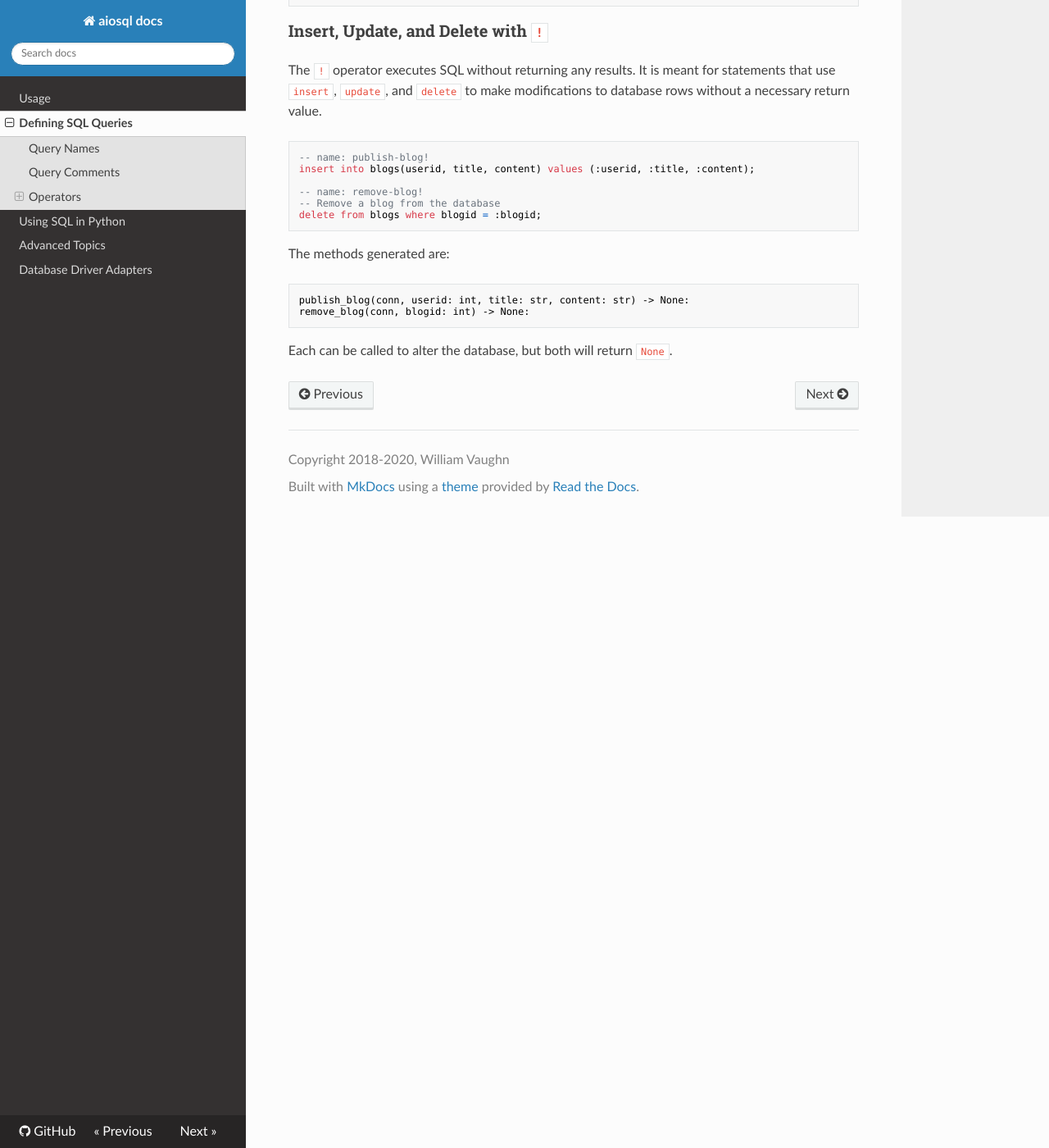
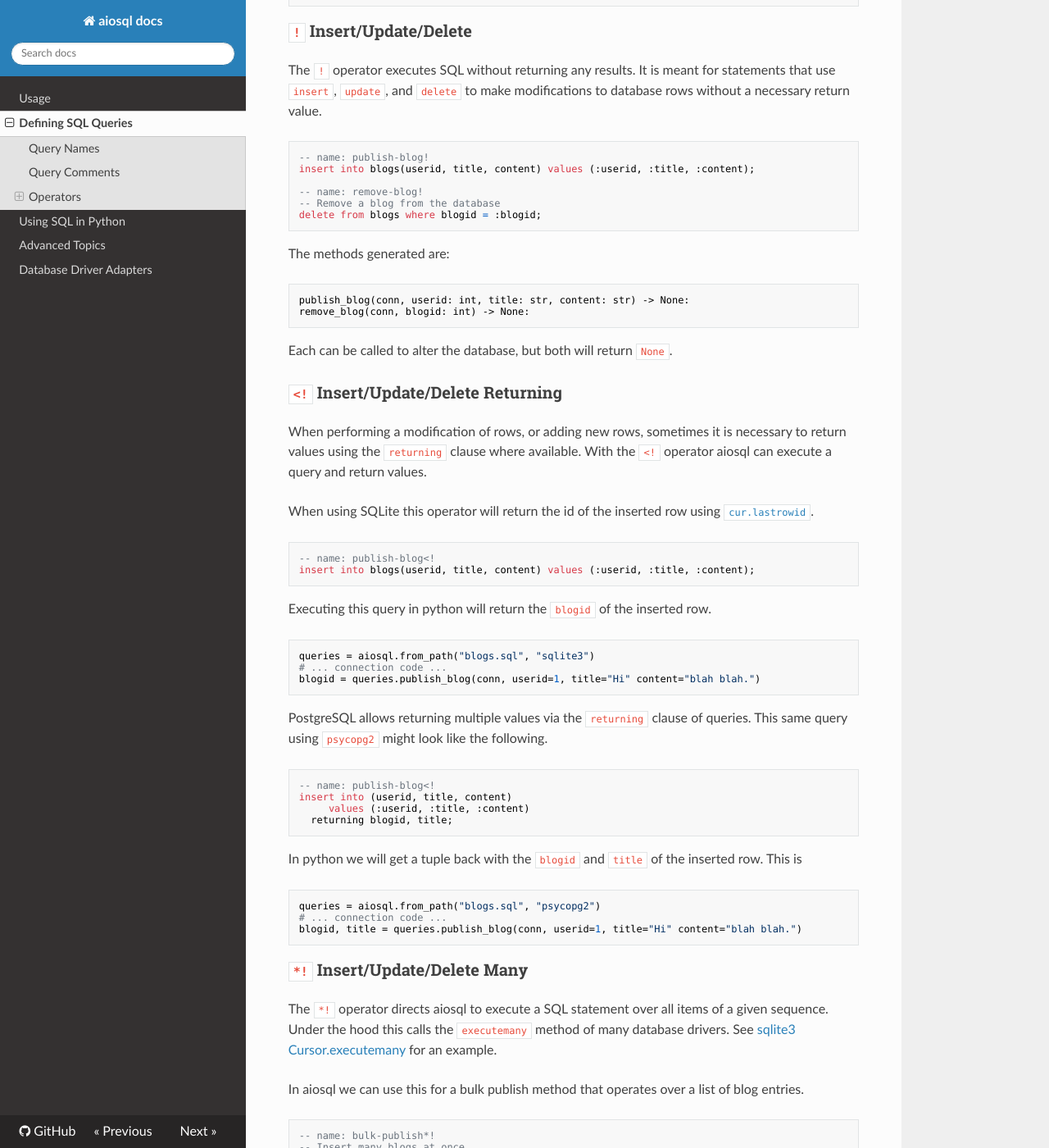
Before and after one commit to nackjicholson/aiosql, an MkDocs documentation site: the page built from docs/defining-sql-queries.md, in a window 1280 px wide and 1400 px high, scrolled down 1869 px. Shown: the whole window at 82% size. Built offline with MkDocs 1.6.1, drawn with Linux system fonts in a browser that asks for light colours; nearby versions of some CDN libraries; some of the changed text lies outside the part shown.

Commit message:
completed defining-queries.md docs

````diff
--- a/docs/defining-sql-queries.md
+++ b/docs/defining-sql-queries.md
@@ -93,3 +93,92 @@ remove_blog(conn, blogid: int) -> None:
 ```
 
 Each can be called to alter the database, but both will return `None`.
+
+### `<!` Insert/Update/Delete Returning
+
+When performing a modification of rows, or adding new rows, sometimes it is necessary to return values using the `returning` clause where available. With the `<!` operator aiosql can execute a query and return values.
+
+When using SQLite this operator will return the id of the inserted row using [`cur.lastrowid`](https://docs.python.org/3/library/sqlite3.html#sqlite3.Cursor.lastrowid).
+
+```sql
+-- name: publish-blog<!
+insert into blogs(userid, title, content) values (:userid, :title, :content);
+```
+
+Executing this query in python will return the `blogid` of the inserted row.
+
+```python
+queries = aiosql.from_path("blogs.sql", "sqlite3")
+# ... connection code ...
+blogid = queries.publish_blog(conn, userid=1, title="Hi" content="blah blah.")
+```
+
+PostgreSQL allows returning multiple values via the `returning` clause of queries. This same query using `psycopg2` might look like the following.
+
+```sql
+-- name: publish-blog<!
+insert into (userid, title, content)
+     values (:userid, :title, :content)
+  returning blogid, title;
+```
+
+In python we will get a tuple back with the `blogid` and `title` of the inserted row. This is
+
+```python
+queries = aiosql.from_path("blogs.sql", "psycopg2")
+# ... connection code ...
+blogid, title = queries.publish_blog(conn, userid=1, title="Hi" content="blah blah.")
+```
+
+### `*!` Insert/Update/Delete Many
+
+The `*!` operator directs aiosql to execute a SQL statement over all items of a given sequence. Under the hood this calls the `executemany` method of many database drivers. See [sqlite3 Cursor.executemany](https://docs.python.org/3/library/sqlite3.html#sqlite3.Cursor.executemany) for an example.
+
+In aiosql we can use this for a bulk publish method that operates over a list of blog entries.
+
+```sql
+-- name: bulk-publish*!
+-- Insert many blogs at once
+insert into blogs (userid, title, content, published)
+values (:userid, :title, :content, :published);
+```
+
+```python
+queries = aiosql.from_path("blogs.sql", "psycopg2")
+# ... connection code ...
+blogs = [
+    {"userid": 1, "title": "First Blog", "content": "...", published: datetime(2018, 1, 1)},
+    {"userid": 1, "title": "Next Blog", "content": "...", published: datetime(2018, 1, 2)},
+    {"userid": 2, "title": "Hey, Hey!", "content": "...", published: datetime(2018, 7, 28)},
+]
+queries.bulk_publish(conn, blogs)
+```
+
+### `#` Execute Scripts
+
+Using this operarator will execute sql statements as a script. You can't do variable substitution with the `#` operator. An example usecase is using data definition statements like create table in order to setup a database.
+
+```sql
+-- name: create-schema#
+create table users (
+    userid integer not null primary key,
+    username text not null,
+    firstname integer not null,
+    lastname text not null
+);
+
+create table blogs (
+    blogid integer not null primary key,
+    userid integer not null,
+    title text not null,
+    content text not null,
+    published date not null default CURRENT_DATE,
+    foreign key(userid) references users(userid)
+);
+```
+
+```python
+queries = aiosql.from_path("create_schema.sql", "sqlite3")
+# ... connection code ...
+queries.create_schema(conn)
+```
````
Also changed, not shown: other parts of docs/defining-sql-queries.md (+3 -3 lines).
